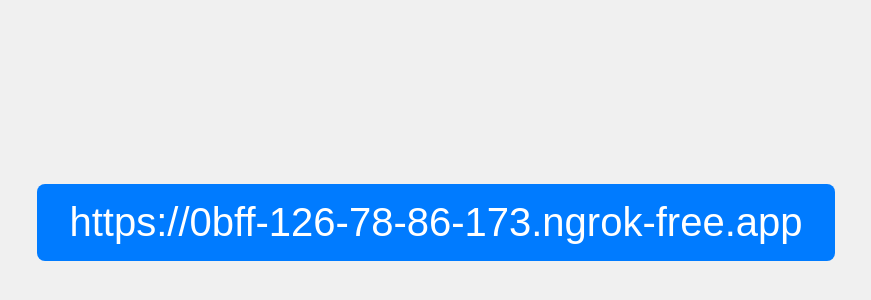
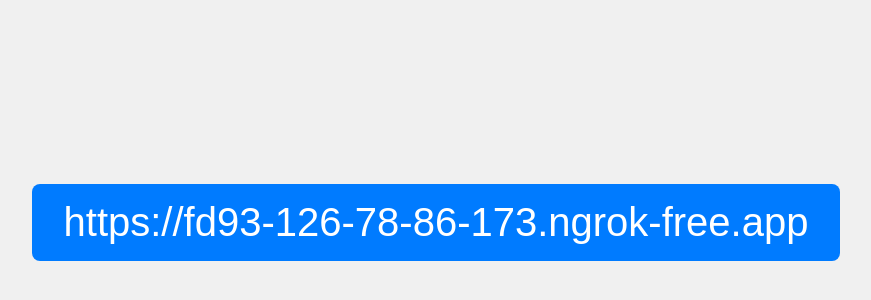
Before and after one commit to nippleonnippon/etc, a plain HTML site: page ngrok-QBqZC36S/index.html in a window 1280 px wide. Shown: the part 178-478 px from the top of the page, without its empty margins (204-1075 px from the left). Drawn offline with Linux system fonts and the light colour scheme.

Commit message:
Update ngrok URL

```diff
--- a/ngrok-QBqZC36S/index.html
+++ b/ngrok-QBqZC36S/index.html
@@ -28,6 +28,6 @@
 </style>
 </head>
 <body>
-  <a href="https://0bff-126-78-86-173.ngrok-free.app">https://0bff-126-78-86-173.ngrok-free.app</a>
+  <a href="https://fd93-126-78-86-173.ngrok-free.app">https://fd93-126-78-86-173.ngrok-free.app</a>
 </body>
 </html>
```
